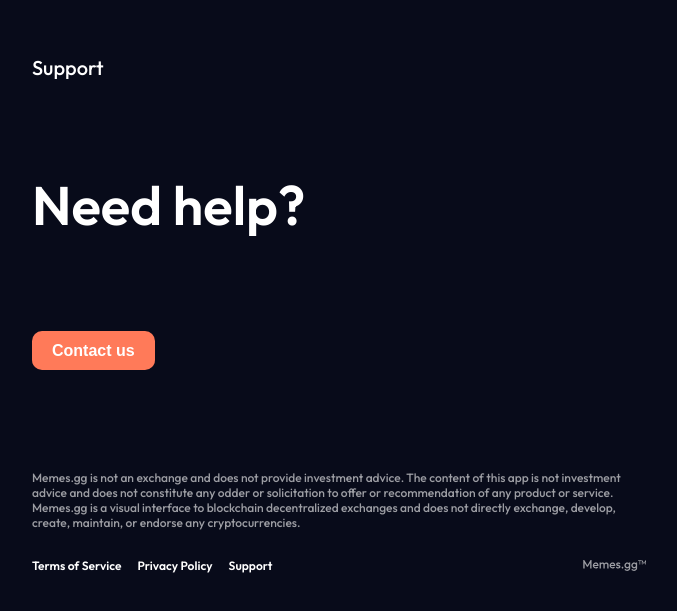
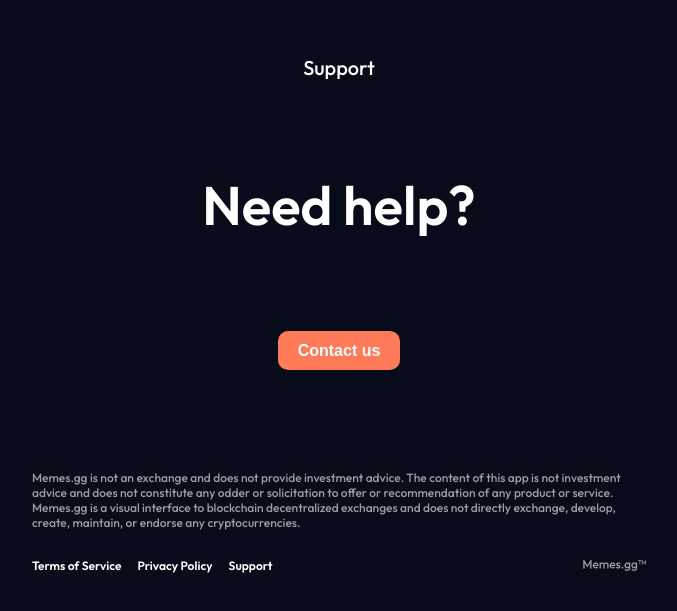
Before and after one commit to Shahidullah-Muffakir/memes2, a React (Vite) app: page /support in a window 1280 px wide. Shown: the part 145-756 px from the top of the page, without its empty margins (301-978 px from the left). Built offline with nearby package versions, Linux system fonts and the light colour scheme.

Commit message:
use flex

```diff
--- a/src/support.css
+++ b/src/support.css
@@ -9,9 +9,15 @@
     align-items: center;
     flex-direction: column;
     justify-content: flex-start;
+
     /* overflow-y: auto; */
 
-
+.supportContainerContent{
+display: flex;
+align-items: center;
+flex-direction: column;
+justify-content: flex-start;
+}
     max-width: 1440px;
     margin: auto;
 
```
